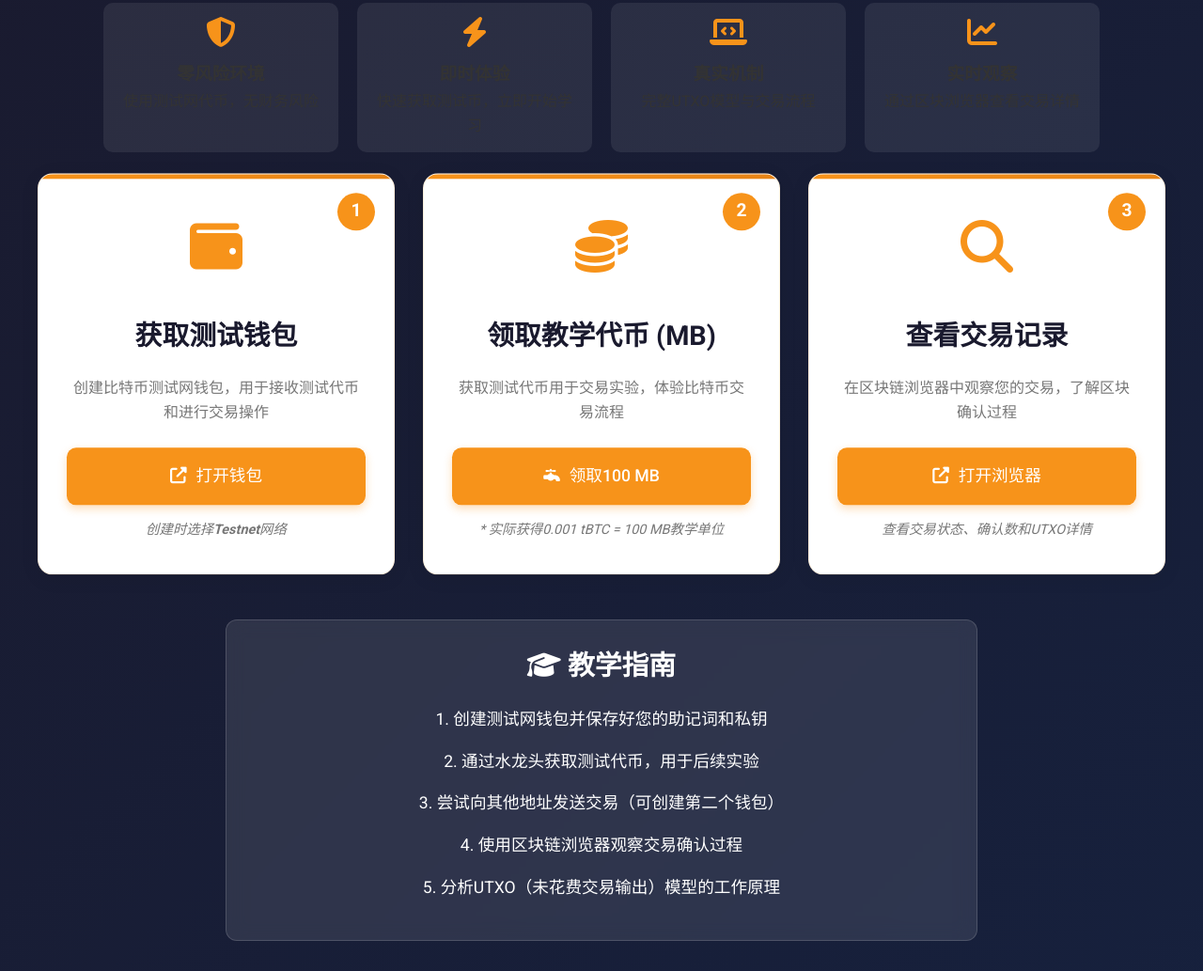
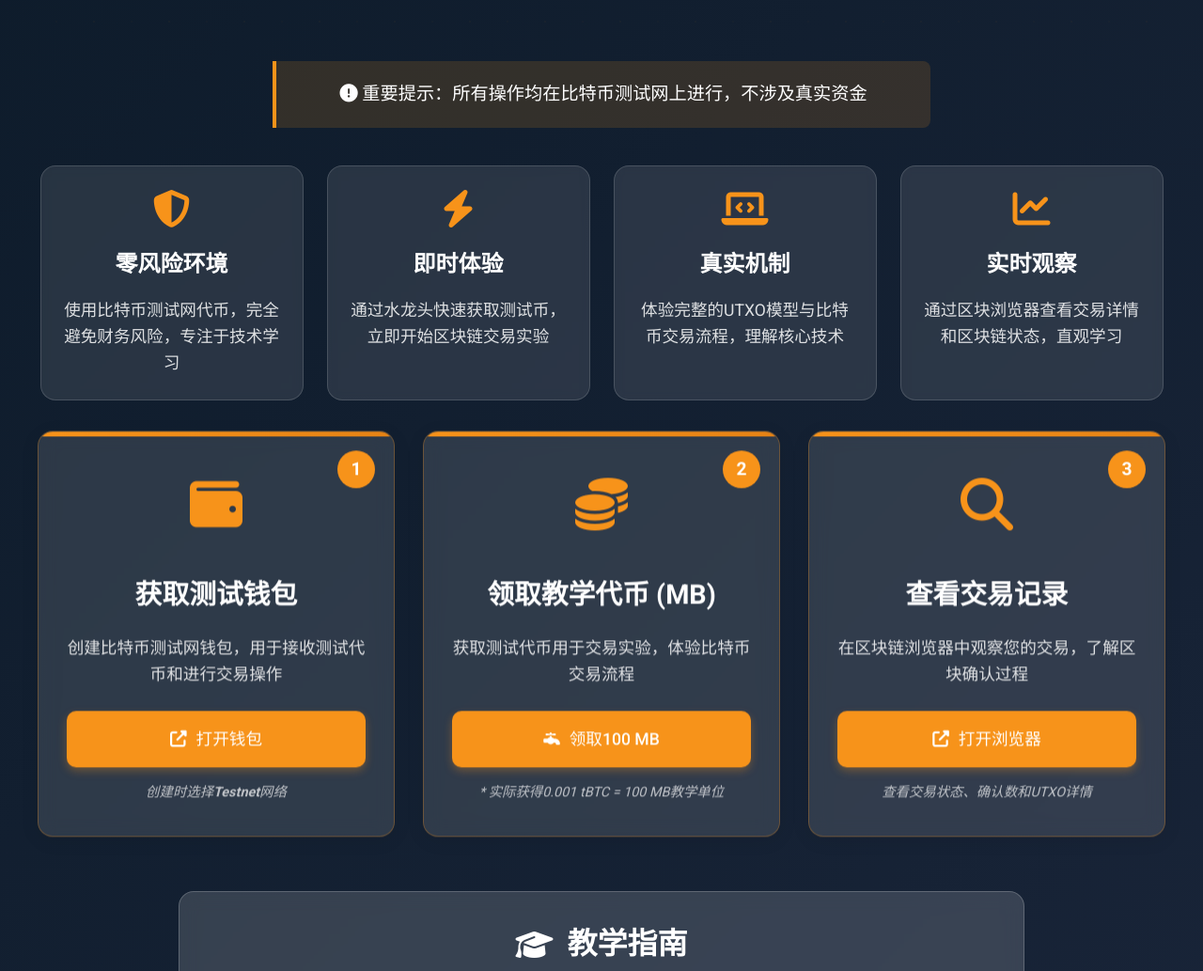
Before and after one commit to mockbit-chain/mockbit-teach, a plain HTML site: page index.html in a window 1280 px wide. Shown: the part 297-1330 px from the top of the page at 94% size. Drawn offline with Linux system fonts and the light colour scheme.

Commit message:
Update index.html
首页优化2.1

```diff
--- a/index.html
+++ b/index.html
@@ -27,8 +27,8 @@
 
         body {
             font-family: 'Roboto', sans-serif;
-            background: linear-gradient(135deg, #1a1a2e 0%, #16213e 100%);
-            color: var(--text-dark);
+            background: linear-gradient(135deg, #0d1b2a 0%, #1b263b 100%);
+            color: white;
             line-height: 1.6;
             min-height: 100vh;
             padding: 20px;
@@ -43,9 +43,9 @@
         header {
             text-align: center;
             padding: 40px 20px;
-            color: white;
             position: relative;
             overflow: hidden;
+            margin-bottom: 30px;
         }
 
         .header-content {
@@ -53,6 +53,11 @@
             z-index: 2;
             max-width: 800px;
             margin: 0 auto;
+            background: rgba(255, 255, 255, 0.1);
+            backdrop-filter: blur(10px);
+            border-radius: 16px;
+            padding: 30px;
+            border: 1px solid rgba(255, 255, 255, 0.15);
         }
 
         .bitcoin-bg {
@@ -73,6 +78,7 @@
             font-size: 3.5rem;
             margin-bottom: 15px;
             font-weight: 700;
+            color: #fff;
             text-shadow: 0 2px 4px rgba(0,0,0,0.3);
         }
 
@@ -96,7 +102,8 @@
 
         /* 卡片样式 */
         .card {
-            background: var(--card-bg);
+            background: rgba(255, 255, 255, 0.12);
+            backdrop-filter: blur(10px);
             border-radius: 16px;
             padding: 35px 30px;
             box-shadow: var(--shadow);
@@ -106,12 +113,13 @@
             max-width: 380px;
             position: relative;
             overflow: hidden;
-            border: 1px solid rgba(247, 147, 26, 0.15);
+            border: 1px solid rgba(247, 147, 26, 0.3);
         }
 
         .card:hover {
             transform: translateY(-10px);
-            box-shadow: 0 12px 30px rgba(0, 0, 0, 0.15);
+            box-shadow: 0 12px 30px rgba(0, 0, 0, 0.3);
+            background: rgba(255, 255, 255, 0.18);
         }
 
         .card::before {
@@ -134,14 +142,15 @@
         .card h2 {
             font-size: 1.8rem;
             margin-bottom: 20px;
-            color: var(--secondary);
+            color: #fff;
             text-align: center;
         }
 
         .card p {
-            color: var(--text-light);
+            color: rgba(255, 255, 255, 0.85);
             margin-bottom: 25px;
             text-align: center;
+            font-size: 1.1rem;
         }
 
         .step-number {
@@ -182,7 +191,7 @@
         .btn:hover {
             background: var(--primary-dark);
             transform: translateY(-2px);
-            box-shadow: 0 6px 15px rgba(247, 147, 26, 0.4);
+            box-shadow: 0 6px 15px rgba(247, 147, 26, 0.5);
         }
 
         .btn i {
@@ -192,7 +201,7 @@
         .small-note {
             display: block;
             font-size: 0.9rem;
-            color: var(--text-light);
+            color: rgba(255, 255, 255, 0.7);
             margin-top: 15px;
             text-align: center;
             font-style: italic;
@@ -200,34 +209,40 @@
 
         /* 信息面板 */
         .info-panel {
-            background: rgba(255, 255, 255, 0.1);
+            background: rgba(255, 255, 255, 0.15);
             backdrop-filter: blur(10px);
-            border-radius: 12px;
-            padding: 25px;
-            margin: 40px auto;
-            max-width: 800px;
+            border-radius: 16px;
+            padding: 30px;
+            margin: 50px auto;
+            max-width: 900px;
             color: white;
-            border: 1px solid rgba(255, 255, 255, 0.15);
+            border: 1px solid rgba(255, 255, 255, 0.2);
         }
 
         .info-panel h3 {
-            font-size: 1.8rem;
-            margin-bottom: 20px;
+            font-size: 2rem;
+            margin-bottom: 25px;
             color: #fff;
             text-align: center;
+            display: flex;
+            align-items: center;
+            justify-content: center;
+            gap: 15px;
         }
 
         .info-panel p {
             text-align: center;
             margin-bottom: 15px;
-            font-size: 1.1rem;
+            font-size: 1.2rem;
             line-height: 1.7;
+            color: rgba(255, 255, 255, 0.9);
+            padding: 0 20px;
         }
 
         /* 页脚样式 */
         footer {
             text-align: center;
-            padding: 30px 20px;
+            padding: 40px 20px;
             color: rgba(255, 255, 255, 0.7);
             margin-top: 40px;
             font-size: 1rem;
@@ -249,24 +264,45 @@
             display: flex;
             justify-content: center;
             flex-wrap: wrap;
-            gap: 20px;
-            margin: 30px 0;
+            gap: 25px;
+            margin: 40px 0;
         }
 
         .feature {
-            background: rgba(255, 255, 255, 0.08);
-            border-radius: 10px;
-            padding: 15px;
+            background: rgba(255, 255, 255, 0.1);
+            backdrop-filter: blur(5px);
+            border-radius: 16px;
+            padding: 25px 20px;
             flex: 1;
-            min-width: 200px;
-            max-width: 250px;
+            min-width: 250px;
+            max-width: 280px;
             text-align: center;
+            border: 1px solid rgba(255, 255, 255, 0.15);
+            transition: all 0.3s ease;
+        }
+
+        .feature:hover {
+            transform: translateY(-5px);
+            background: rgba(255, 255, 255, 0.15);
+            box-shadow: 0 10px 25px rgba(0, 0, 0, 0.2);
         }
 
         .feature i {
-            font-size: 2rem;
+            font-size: 2.5rem;
             color: var(--primary);
+            margin-bottom: 20px;
+        }
+
+        .feature h3 {
+            font-size: 1.5rem;
+            color: #fff;
             margin-bottom: 15px;
+        }
+
+        .feature p {
+            color: rgba(255, 255, 255, 0.85);
+            font-size: 1.1rem;
+            line-height: 1.6;
         }
 
         /* 响应式设计 */
@@ -287,6 +323,15 @@
             .card {
                 min-width: 100%;
             }
+
+            .features {
+                flex-direction: column;
+                align-items: center;
+            }
+
+            .feature {
+                min-width: 100%;
+            }
         }
 
         @media (max-width: 480px) {
@@ -301,6 +346,18 @@
             .card {
                 padding: 25px 20px;
             }
+
+            .info-panel {
+                padding: 20px 15px;
+            }
+
+            .info-panel h3 {
+                font-size: 1.6rem;
+            }
+
+            .info-panel p {
+                font-size: 1rem;
+            }
         }
 
         /* 动画效果 */
@@ -313,6 +370,23 @@
         .floating {
             animation: float 3s ease-in-out infinite;
         }
+
+        /* 新增部分 */
+        .highlight-box {
+            background: rgba(247, 147, 26, 0.15);
+            border-left: 4px solid var(--primary);
+            padding: 20px;
+            margin: 25px auto;
+            max-width: 700px;
+            border-radius: 0 8px 8px 0;
+        }
+
+        .highlight-box p {
+            color: #fff;
+            font-size: 1.2rem;
+            text-align: center;
+            margin: 0;
+        }
     </style>
 </head>
 <body>
@@ -320,31 +394,35 @@
         <header>
             <div class="bitcoin-bg"></div>
             <div class="header-content">
-                <h1>MockBit 比特币教学平台</h1>
+                <h1><i class="fas fa-bitcoin"></i> MockBit 比特币教学平台</h1>
                 <p class="subtitle">通过比特币测试网，零风险学习区块链核心技术</p>
             </div>
         </header>
+
+        <div class="highlight-box">
+            <p><i class="fas fa-exclamation-circle"></i> 重要提示：所有操作均在比特币测试网上进行，不涉及真实资金</p>
+        </div>
 
         <div class="features">
             <div class="feature">
                 <i class="fas fa-shield-alt"></i>
                 <h3>零风险环境</h3>
-                <p>使用测试网代币，无财务风险</p>
+                <p>使用比特币测试网代币，完全避免财务风险，专注于技术学习</p>
             </div>
             <div class="feature">
                 <i class="fas fa-bolt"></i>
                 <h3>即时体验</h3>
-                <p>快速获取测试币，立即开始学习</p>
+                <p>通过水龙头快速获取测试币，立即开始区块链交易实验</p>
             </div>
             <div class="feature">
                 <i class="fas fa-laptop-code"></i>
                 <h3>真实机制</h3>
-                <p>完整UTXO模型与交易流程</p>
+                <p>体验完整的UTXO模型与比特币交易流程，理解核心技术</p>
             </div>
             <div class="feature">
                 <i class="fas fa-chart-line"></i>
                 <h3>实时观察</h3>
-                <p>通过区块浏览器查看交易详情</p>
+                <p>通过区块浏览器查看交易详情和区块链状态，直观学习</p>
             </div>
         </div>
 
@@ -399,6 +477,11 @@
             <p>3. 尝试向其他地址发送交易（可创建第二个钱包）</p>
             <p>4. 使用区块链浏览器观察交易确认过程</p>
             <p>5. 分析UTXO（未花费交易输出）模型的工作原理</p>
+            <p>6. 尝试创建多重签名交易或时间锁定交易</p>
+        </div>
+
+        <div class="highlight-box">
+            <p><i class="fas fa-lightbulb"></i> 教学提示：让学生记录交易ID并在区块浏览器中追踪交易状态</p>
         </div>
 
         <footer>
@@ -434,6 +517,23 @@
                     }, 200);
                 });
             });
+
+            // 添加滚动动画
+            const observer = new IntersectionObserver((entries) => {
+                entries.forEach(entry => {
+                    if (entry.isIntersecting) {
+                        entry.target.style.opacity = 1;
+                        entry.target.style.transform = 'translateY(0)';
+                    }
+                });
+            }, { threshold: 0.1 });
+
+            document.querySelectorAll('.card, .feature, .info-panel').forEach(el => {
+                el.style.opacity = 0;
+                el.style.transform = 'translateY(20px)';
+                el.style.transition = 'opacity 0.5s ease, transform 0.5s ease';
+                observer.observe(el);
+            });
         });
     </script>
 </body>
```
